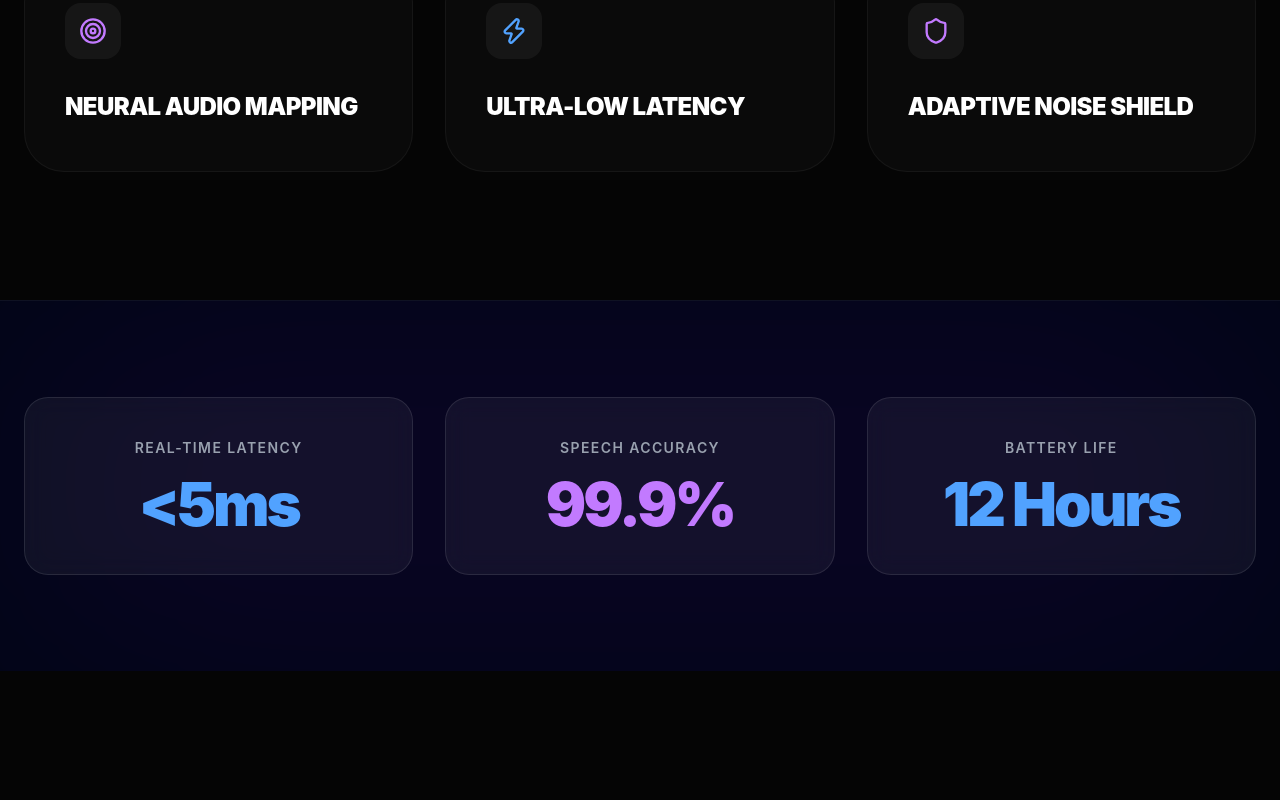
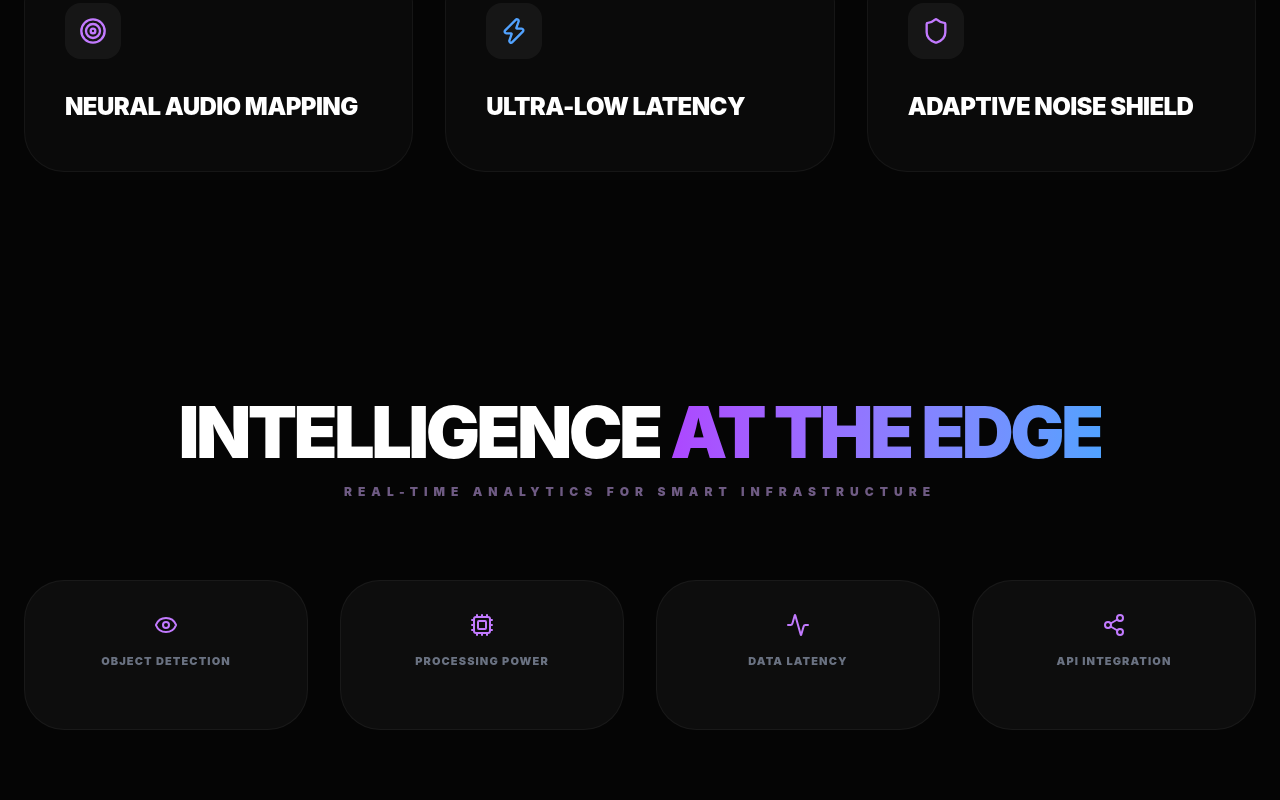
Before and after one commit to 1234704/echosee-website, a React (Vite) app: page / in a window 1280 px wide. Shown: the part 1174-1974 px from the top of the page. Before the commit the page ends 1845 px from the top, so only its background shows below. Built offline with nearby package versions, Linux system fonts and the light colour scheme.

Commit message:
final fix

```diff
--- a/package.json
+++ b/package.json
@@ -12,6 +12,7 @@
   "dependencies": {
     "@tailwindcss/postcss": "^4.2.4",
     "@tailwindcss/vite": "^4.2.4",
+    "framer-motion": "^12.38.0",
     "gsap": "^3.15.0",
     "lucide-react": "^1.14.0",
     "postcss": "^8.5.12",
--- a/src/App.jsx
+++ b/src/App.jsx
@@ -1,14 +1,19 @@
 import Navbar from './components/Navbar';
 import Hero from './components/Hero';
 import Features from './components/Features';
+import AnalyticsGrid from './components/AnalyticsGrid';
 import Highlights from './components/Highlights';
 
 function App() {
   return (
-    <main className="bg-[#050505] min-h-screen">
+    <main className="bg-[#050505] min-h-screen text-white">
       <Navbar />
       <Hero />
       <Features />
+
+
+      <AnalyticsGrid />
+
       <Highlights />
     </main>
   );
--- /dev/null
+++ b/src/components/AnalyticsGrid.jsx
@@ -0,0 +1,71 @@
+import { Activity, Eye, Cpu, Share2 } from 'lucide-react';
+
+const AnalyticsGrid = () => {
+  const stats = [
+    { title: "Object Detection", value: "99.2%", icon: <Eye size={24} />, desc: "Real-time traffic object classification." },
+    { title: "Processing Power", value: "4.2 TFLOPS", icon: <Cpu size={24} />, desc: "Edge-computed neural processing." },
+    { title: "Data Latency", value: "1.2ms", icon: <Activity size={24} />, desc: "Ultra-fast response for critical safety." },
+    { title: "API Integration", value: "REST/WS", icon: <Share2 size={24} />, desc: "Seamless connectivity with existing infra." }
+  ];
+
+  return (
+    <section className="w-full bg-[#050505] py-24 px-6 relative overflow-hidden">
+      <div className="max-w-7xl mx-auto relative z-10">
+
+
+        <div className="mb-20 text-center">
+          <h2 className="text-4xl md:text-7xl font-black text-white uppercase tracking-tighter">
+            Intelligence <span className="text-transparent bg-clip-text bg-gradient-to-r from-purple-500 to-blue-400">at the Edge</span>
+          </h2>
+          <p className="mt-4 text-purple-300/50 text-[10px] md:text-xs uppercase tracking-[0.5em] font-black">
+            Real-time analytics for smart infrastructure
+          </p>
+        </div>
+
+
+        <div className="grid grid-cols-1 sm:grid-cols-2 lg:grid-cols-4 gap-8 items-start">
+          {stats.map((stat, i) => (
+            <div
+              key={i}
+              className="group relative p-8 rounded-[2.5rem] bg-[#0d0d0d] border border-white/5
+                         flex flex-col items-center text-center cursor-pointer
+                         h-[150px] hover:h-[320px] w-full
+                         transition-all duration-700 ease-[cubic-bezier(0.34,1.56,0.64,1)]
+                         hover:scale-105 hover:border-purple-500/30 hover:bg-[#121212]
+                         hover:shadow-[0_0_40px_rgba(168,85,247,0.15)] overflow-hidden"
+            >
+
+              <div className="text-purple-400 mb-4 transition-all duration-500 group-hover:text-blue-400 group-hover:drop-shadow-[0_0_10px_rgba(59,130,246,0.5)]">
+                {stat.icon}
+              </div>
+
+
+              <h3 className="text-gray-500 text-[11px] font-black uppercase tracking-widest mb-6 transition-colors group-hover:text-white">
+                {stat.title}
+              </h3>
+
+
+              <div className="opacity-0 group-hover:opacity-100 transition-all duration-500 delay-150">
+
+
+                <div className="text-5xl font-black mb-3 tracking-tighter text-transparent bg-clip-text bg-gradient-to-br from-white via-purple-200 to-blue-400 drop-shadow-[0_0_10px_rgba(168,85,247,0.3)]">
+                  {stat.value}
+                </div>
+
+
+                <p className="text-purple-100/40 text-[11px] leading-tight px-2 group-hover:text-purple-100/80 transition-colors duration-500">
+                  {stat.desc}
+                </p>
+              </div>
+
+
+              <div className="absolute bottom-0 left-0 w-0 h-1.5 bg-gradient-to-r from-purple-600 via-blue-500 to-purple-600 group-hover:w-full transition-all duration-1000"></div>
+            </div>
+          ))}
+        </div>
+      </div>
+    </section>
+  );
+};
+
+export default AnalyticsGrid;
--- a/src/components/Hero.jsx
+++ b/src/components/Hero.jsx
@@ -13,12 +13,12 @@ const Hero = () => {
       const tl = gsap.timeline({
         scrollTrigger: {
           trigger: heroRef.current,
-          start: "top center", // Jab section ka top center mein ho
-          toggleActions: "play reverse play reverse", // Scroll up/down dono pe chalega
+          start: "top center",
+          toggleActions: "play reverse play reverse",
         }
       });
 
-      // Entrance Pop-up
+
       tl.from(".hero-element", {
         opacity: 0,
         y: 50,
@@ -28,7 +28,7 @@ const Hero = () => {
         ease: "expo.out",
         clearProps: "transform"
       })
-      // Typing Animation
+
       .fromTo(taglineRef.current,
         { width: "0%" },
         {
@@ -45,7 +45,7 @@ const Hero = () => {
   return (
     <section ref={heroRef} className="relative min-h-screen flex items-center justify-center bg-[#050505] overflow-hidden font-sans">
 
-      {/* Background Visuals */}
+
       <div className="absolute inset-0 z-0">
         <div className="absolute inset-0 bg-gradient-to-b from-[#050505]/60 via-[#050505]/90 to-[#050505] z-10"></div>
         <img
@@ -88,7 +88,7 @@ const Hero = () => {
         </div>
       </div>
 
-      {/* Scroll Indicator */}
+
       <div className="absolute bottom-10 left-1/2 -translate-x-1/2 opacity-30 flex flex-col items-center gap-2">
         <span className="text-[10px] text-white uppercase tracking-[0.3em] font-bold">Scroll</span>
         <div className="w-[1px] h-10 bg-gradient-to-b from-white to-transparent"></div>
--- a/src/components/Highlights.jsx
+++ b/src/components/Highlights.jsx
@@ -10,7 +10,7 @@ const Highlights = () => {
 
   useEffect(() => {
     const ctx = gsap.context(() => {
-      // Cards entry animation
+
       gsap.fromTo(statsRef.current,
         { opacity: 0, y: 50 },
         {
@@ -42,7 +42,7 @@ const Highlights = () => {
       ref={scrollRef}
       className="py-24 bg-[#020617] border-t border-white/5 relative overflow-hidden"
     >
-      {/* Subtle Background Glow */}
+
       <div className="absolute top-1/2 left-1/2 -translate-x-1/2 -translate-y-1/2 w-full h-full bg-purple-600/5 blur-[120px] rounded-full"></div>
 
       <div className="container mx-auto px-6 relative z-10">
--- a/src/index.css
+++ b/src/index.css
@@ -1,6 +1,6 @@
 @import "tailwindcss";
 
-/* Aapka naya theme yahan ayega */
+
 :root {
   --bg-deep-navy: #020617;
   --bg-black: #050505;
```
Also changed, not shown: src/components/Features.jsx (+9 -9 lines), 1 other file (tests, documents, lock files or other folders).
